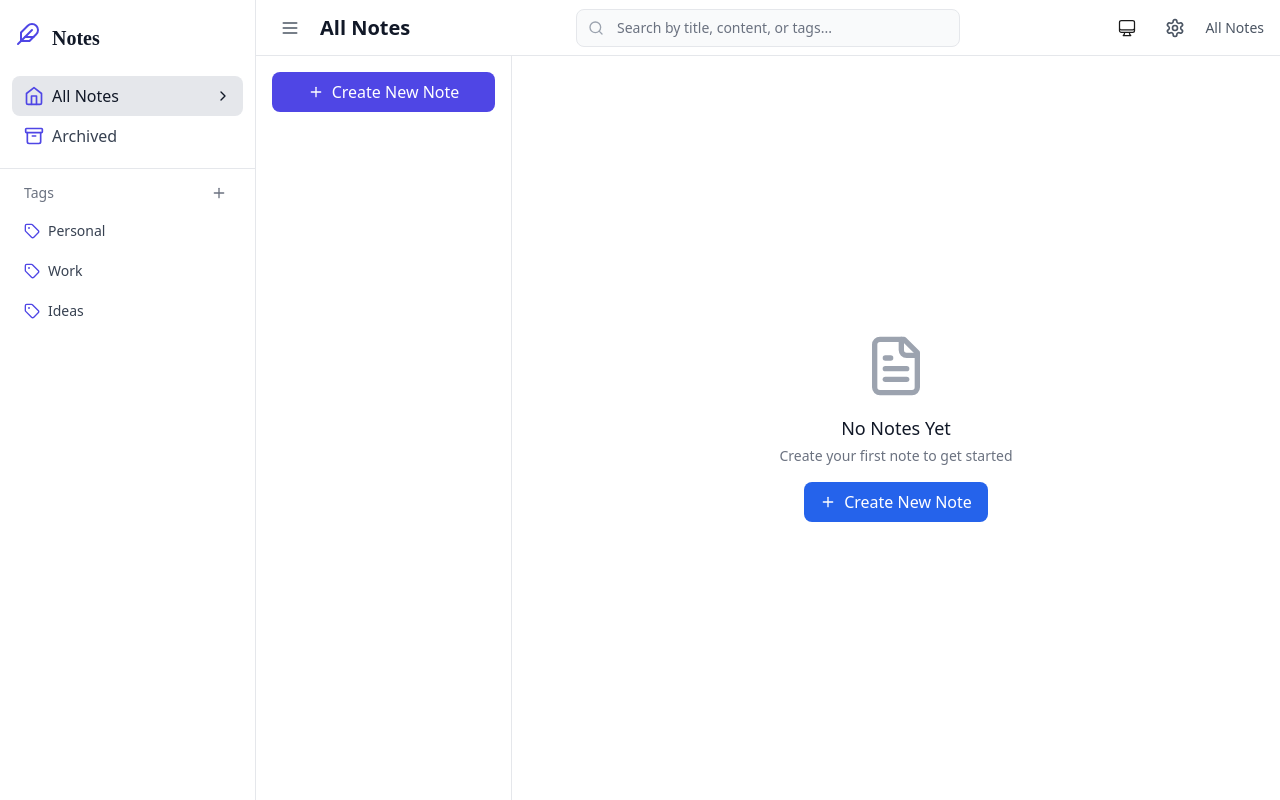
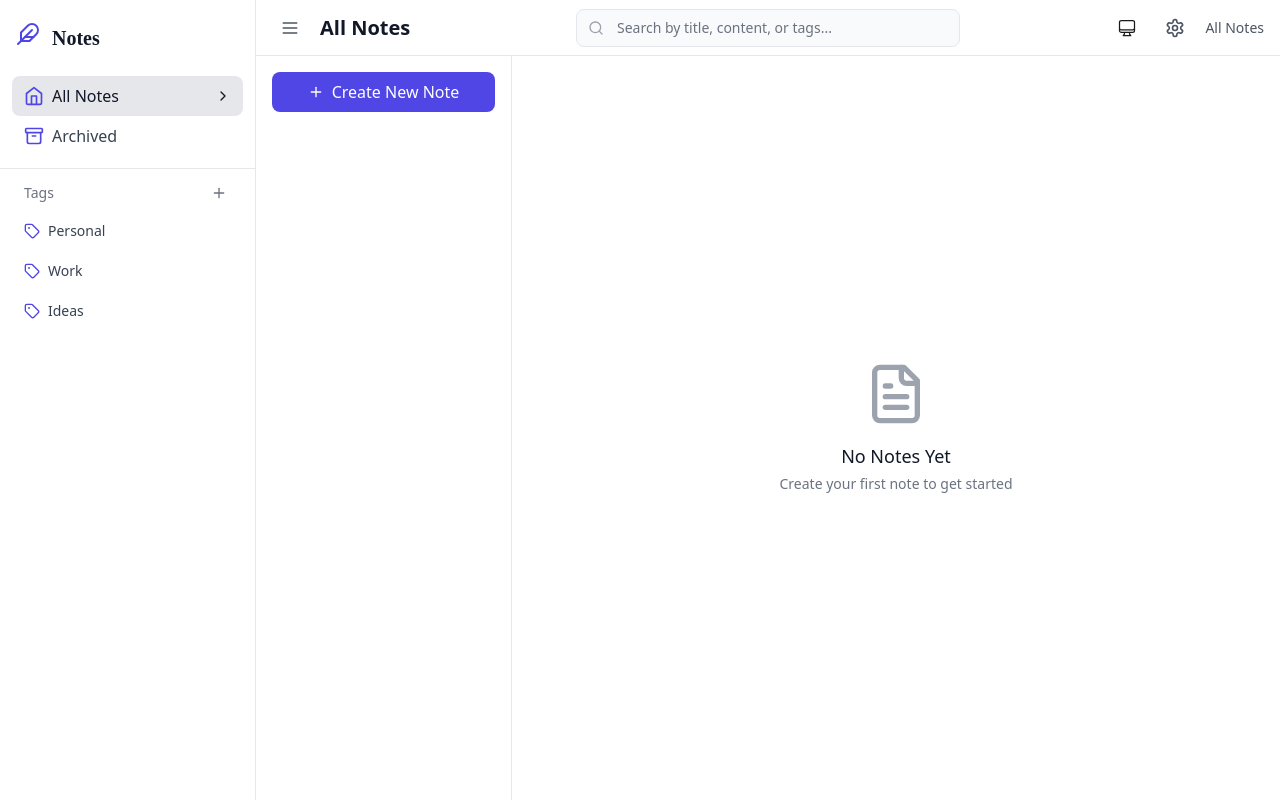
Before and after one commit to mechitoua/note-app, a React (Vite) app in the folder apps/frontend/: page / in a window 1280 px wide. Built offline with nearby package versions, Linux system fonts and the light colour scheme; a web font is replaced by a local one.

Commit message:
refactor(EmptyState): remove create note button
- Remove create note button from EmptyState component
- Remove onCreateNote prop and its interface
- Update App.tsx to remove prop usage
- Clean up unused imports

```diff
--- a/apps/frontend/src/App.tsx
+++ b/apps/frontend/src/App.tsx
@@ -86,7 +86,7 @@ function App() {
                   </>
                 ) : (
                   <div className='col-span-2 flex items-center justify-center'>
-                    <EmptyState onCreateNote={() => setIsAddNoteModalOpen(true)} />
+                    <EmptyState />
                   </div>
                 )}
               </div>
--- a/apps/frontend/src/components/EmptyState/EmptyState.tsx
+++ b/apps/frontend/src/components/EmptyState/EmptyState.tsx
@@ -1,25 +1,17 @@
-import { FileText, Plus } from 'lucide-react';
+import { FileText } from 'lucide-react';
 
 interface EmptyStateProps {
-  onCreateNote: () => void;
 }
 
-export const EmptyState = ({ onCreateNote }: EmptyStateProps) => {
+export const EmptyState = () => {
   return (
     <div className="flex flex-col items-center justify-center h-full bg-white dark:bg-gray-900">
       <div className="text-center p-6">
         <FileText className="w-16 h-16 text-gray-400 dark:text-gray-500 mx-auto mb-4" />
         <h3 className="text-lg font-medium text-gray-900 dark:text-white mb-1">No Notes Yet</h3>
-        <p className="text-sm text-gray-500 dark:text-gray-400 mb-4">
+        <p className="text-sm text-gray-500 dark:text-gray-400">
           Create your first note to get started
         </p>
-        <button
-          onClick={onCreateNote}
-          className="inline-flex items-center gap-2 px-4 py-2 text-white bg-blue-600 dark:bg-blue-500 rounded-lg hover:bg-blue-700 dark:hover:bg-blue-600 transition-colors"
-        >
-          <Plus className="w-4 h-4" />
-          Create New Note
-        </button>
       </div>
     </div>
   );
--- a/apps/frontend/src/components/NoteList/NoteList.tsx
+++ b/apps/frontend/src/components/NoteList/NoteList.tsx
@@ -25,10 +25,10 @@ export const NoteList = ({ notes, selectedNoteId, onNoteSelect, onCreateNote }:
         style={{
           '--scrollbar-width': '8px',
           '--scrollbar-track-bg': 'transparent',
-          '--scrollbar-thumb-bg': 'rgb(199 210 254)',
-          '--scrollbar-thumb-bg-dark': 'rgba(129 140 248, 0.5)',
-          '--scrollbar-thumb-hover': 'rgb(165 180 252)',
-          '--scrollbar-thumb-hover-dark': 'rgba(129 140 248, 0.7)',
+          '--scrollbar-thumb-bg': 'rgb(229 231 235)',
+          '--scrollbar-thumb-bg-dark': 'rgb(31 41 55)',
+          '--scrollbar-thumb-hover': 'rgb(209 213 219)',
+          '--scrollbar-thumb-hover-dark': 'rgb(17 24 39)',
           scrollbarWidth: 'thin',
           scrollbarColor: 'var(--scrollbar-thumb-bg) var(--scrollbar-track-bg)',
         } as React.CSSProperties}
@@ -36,7 +36,7 @@ export const NoteList = ({ notes, selectedNoteId, onNoteSelect, onCreateNote }:
         <style>
           {`
             .dark div[style*="--scrollbar-thumb-bg"] {
-              scrollbar-color: var(--scrollbar-thumb-bg-dark) var(--scrollbar-track-bg);
+              scrollbar-color: var(--scrollbar-thumb-bg-dark) var(--scrollbar-track-bg) !important;
             }
             div[style*="--scrollbar-width"]::-webkit-scrollbar {
               width: var(--scrollbar-width);
@@ -52,10 +52,10 @@ export const NoteList = ({ notes, selectedNoteId, onNoteSelect, onCreateNote }:
               background: var(--scrollbar-thumb-hover);
             }
             .dark div[style*="--scrollbar-width"]::-webkit-scrollbar-thumb {
-              background: var(--scrollbar-thumb-bg-dark);
+              background: var(--scrollbar-thumb-bg-dark) !important;
             }
             .dark div[style*="--scrollbar-width"]::-webkit-scrollbar-thumb:hover {
-              background: var(--scrollbar-thumb-hover-dark);
+              background: var(--scrollbar-thumb-hover-dark) !important;
             }
           `}
         </style>
```
